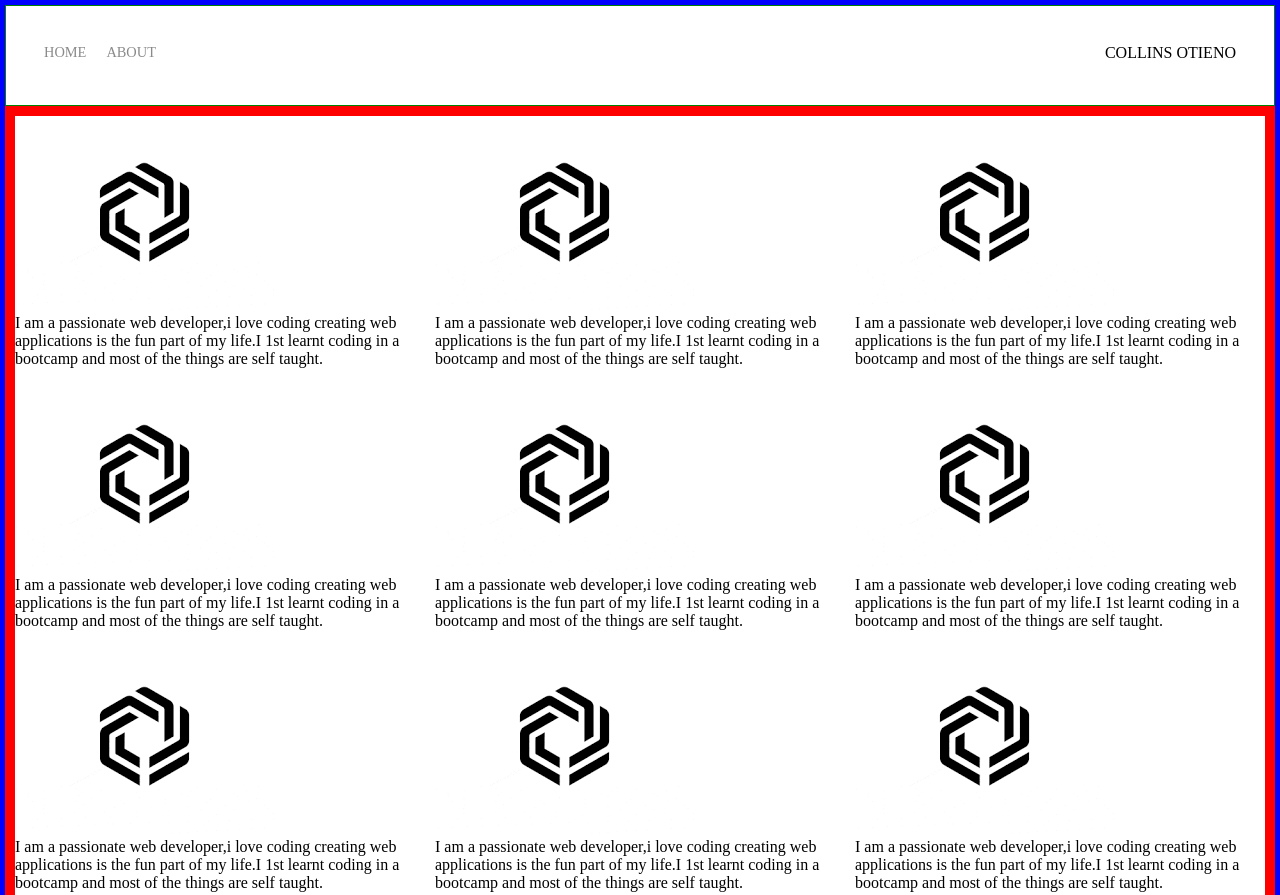
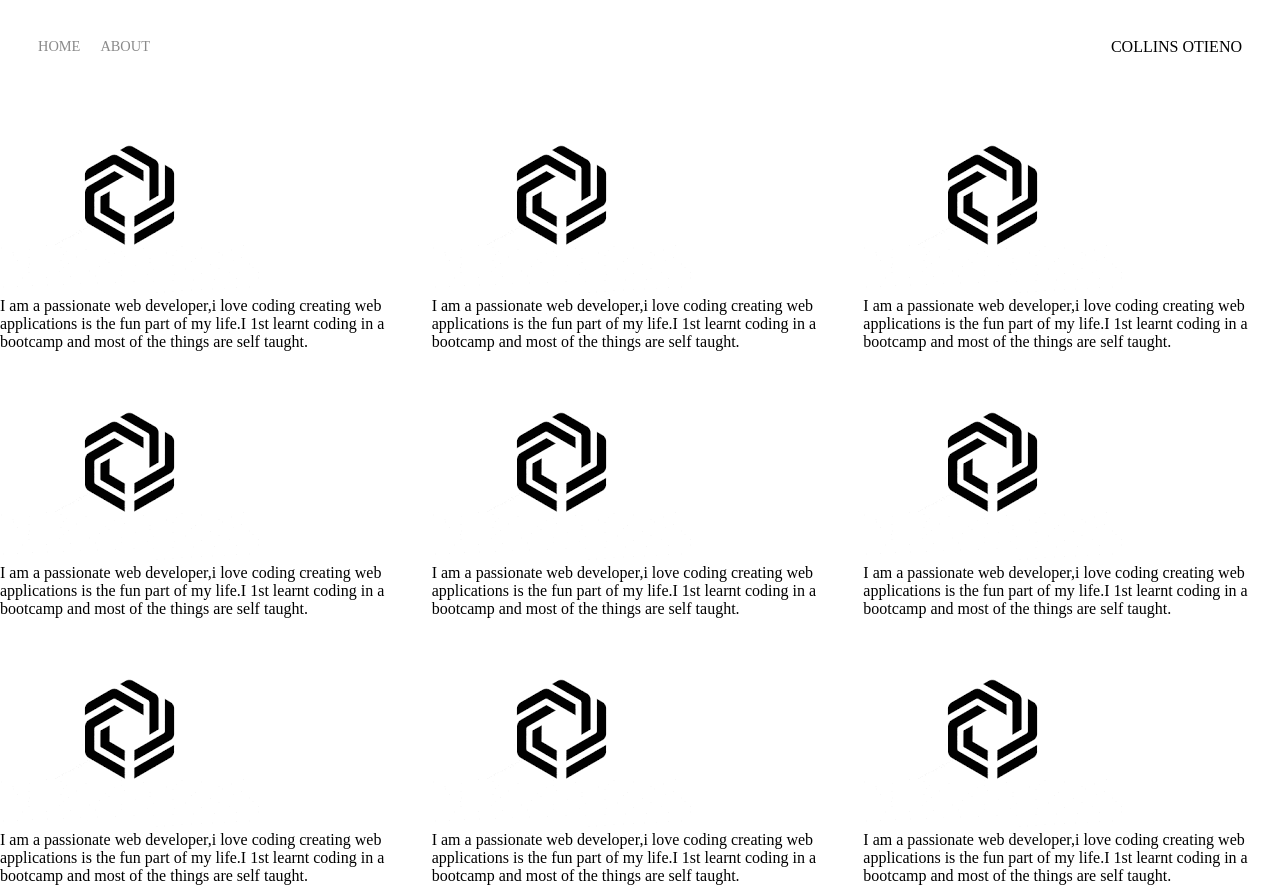
Before and after one commit to Collin-5/project1_1, a plain HTML site: page index.html in a window 1280 px wide. Shown: the top 895 px of the page. Drawn offline with Linux system fonts and the light colour scheme.

Commit message:
finished editing the website

```diff
--- a/styles.css
+++ b/styles.css
@@ -2,15 +2,11 @@ body{
 	margin: 0;
 }
 
-.container{
-	border: 5px solid blue;
-}
 
 .nav-wrapper{
 	display: flex;
 	justify-content: space-between;
 	padding: 38px;
-	border: 1px solid green;
 }
 .left-side{
 	display: flex;
@@ -45,10 +41,9 @@ body{
 }
 
 .portfolio_wrapper{
-	border: 10px solid red;
 	display: grid;
 	grid-template-columns: repeat(3, 1fr);
-	grid-gap: 10px;
+	grid-gap: 15px;
 }
 
 .portfolio-img-background{
```
